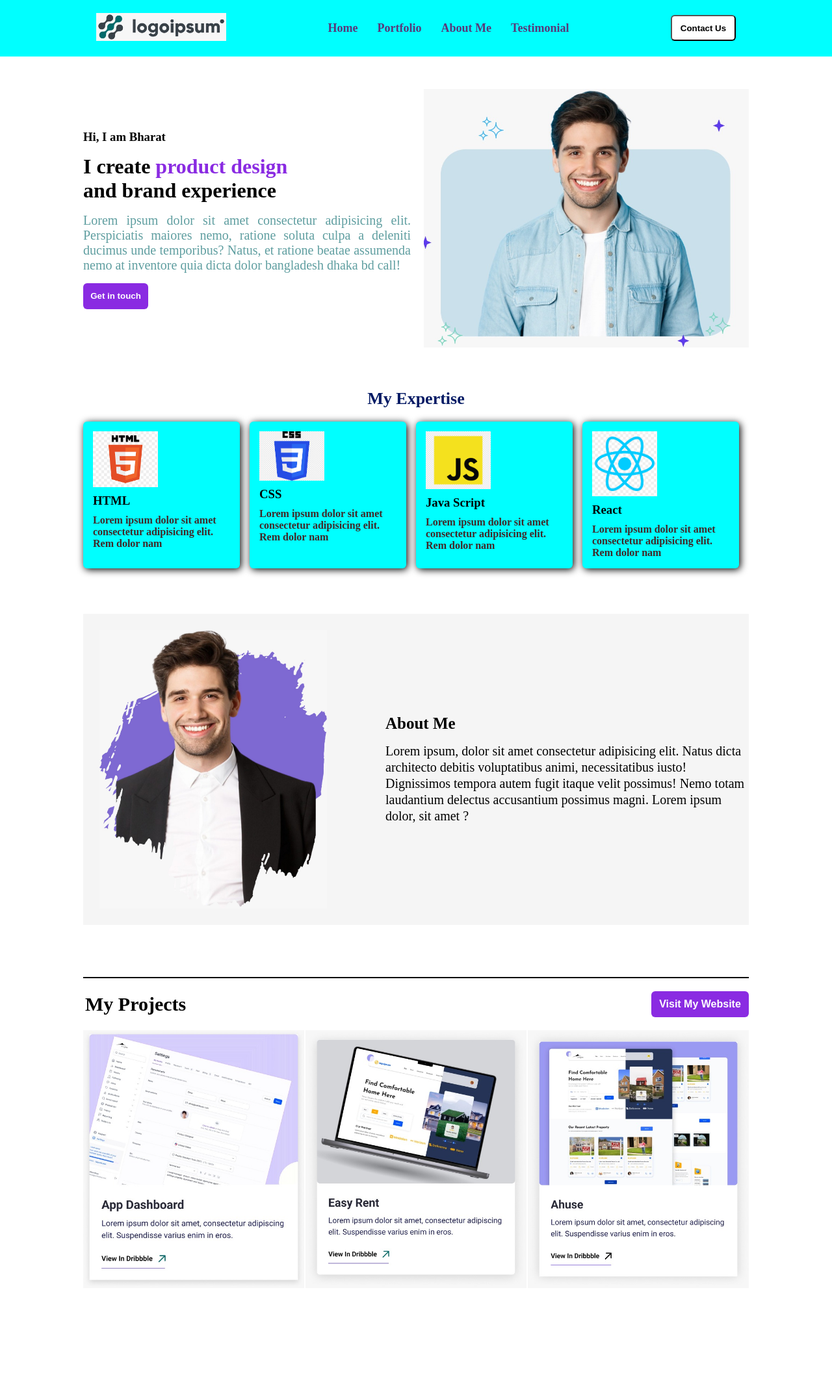
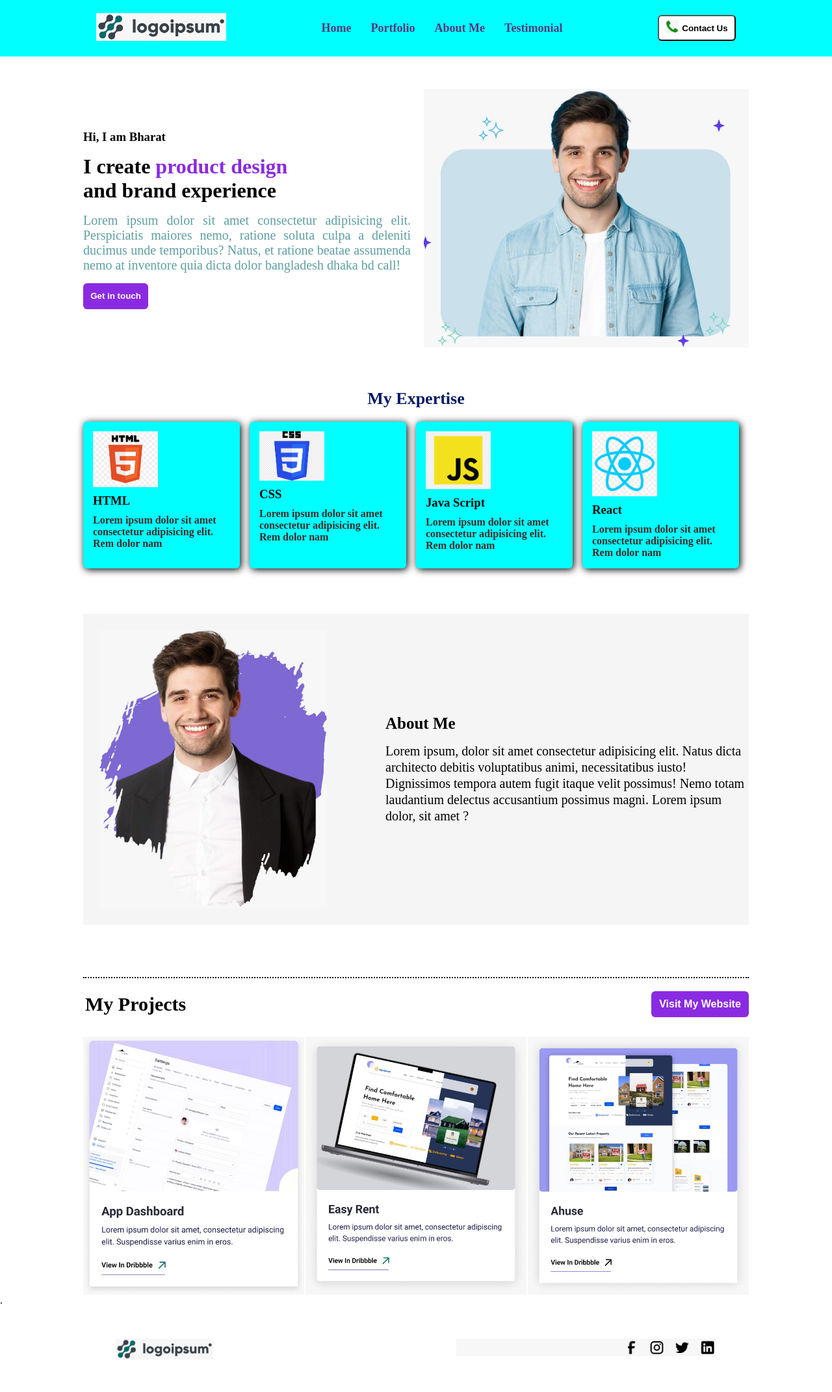
Before and after one commit to bharatroy4D/second-protfolio, a plain HTML site: page index.html in a window 1280 px wide. Shown: the whole page at 65% size. Before the commit the page ends 1983 px from the top, so only its background shows below. Drawn offline with Linux system fonts and the light colour scheme.

Commit message:
footer section added

```diff
--- a/index.css
+++ b/index.css
@@ -33,7 +33,7 @@
 
 }
 .btn{
-    width: 100px;
+    width: 120px;
     height: 40px;
     border-radius: 6px;
     background-color: white;
@@ -127,6 +127,7 @@
     margin: auto;
     margin-top: 80px;
     border-top: 2px solid ;
+    border-top-style: dotted;
 }
 .project-header{
     display: flex;
@@ -140,5 +141,5 @@
 }
 .project-items img{
     width: 340px;
-    margin-top: 20px;
+    margin-top: 30px;
 }
--- a/index.html
+++ b/index.html
@@ -21,7 +21,14 @@
                 <li>About Me</li>
                 <li>Testimonial</li>
             </div>
-            <button class="btn">Contact Us</button>
+            <div>
+                <button style="display: flex; align-items: center; justify-content: center;" class="btn">
+                    <span>
+                        <img style="width: 20px; margin-right: 5px;" src="/images/call3.png" alt="">
+                    </span>
+                    Contact Us</button>
+
+            </div>
         </nav>
     </header>
     <main>
@@ -108,7 +115,17 @@
             </div>
 
         </section>
-    </main>
+    </main>.
+    <footer>
+        <div style="width: 80%; margin: auto;  ">
+            <div style="display: flex; justify-content: space-between; padding: 50px; ">
+                <img style="width: 150px;" src="/images/icon8.jpg" alt="">
+                <span>
+                    <img style="width:400px" src="/images/icon9.jpg" alt="">
+                </span>
+            </div>
+        </div>
+    </footer>
 
     <body>
 
```
Also changed, not shown: images/call.png (added), images/call2.png (added), images/call3.png (added).
